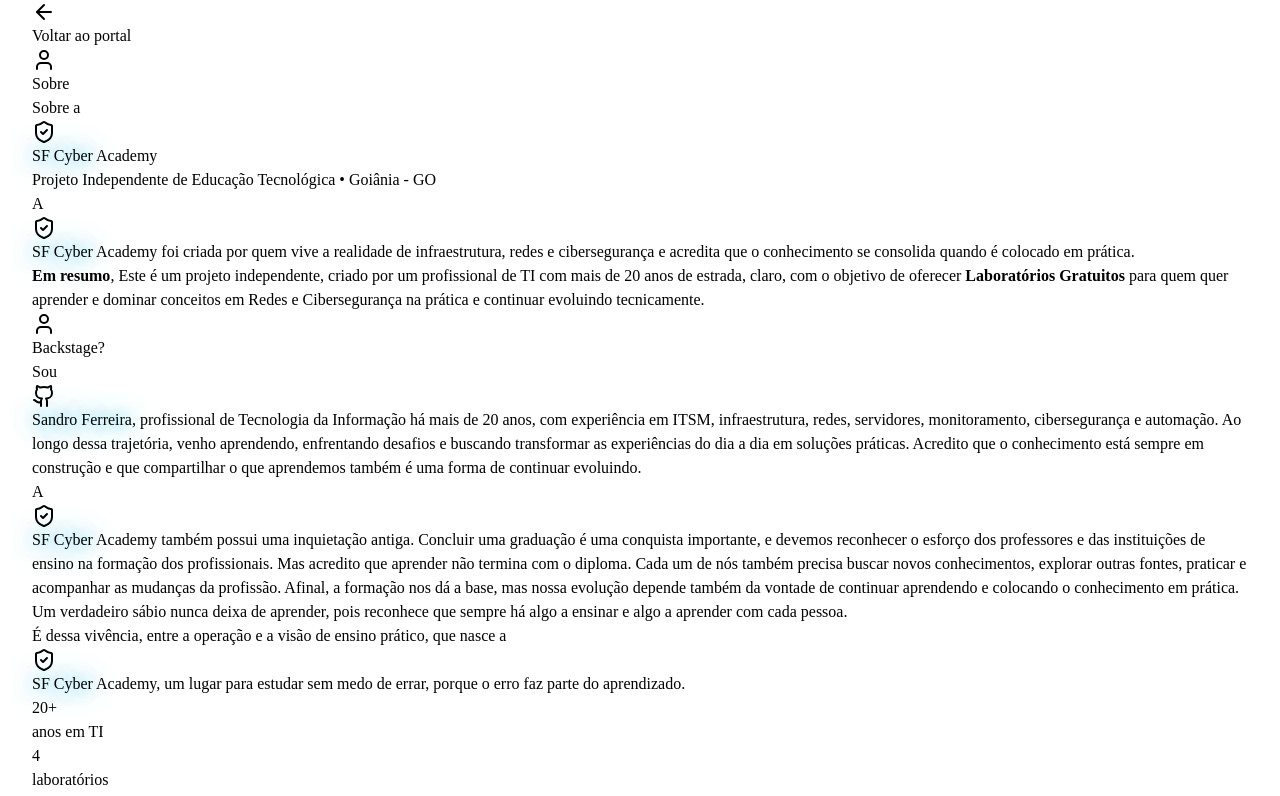
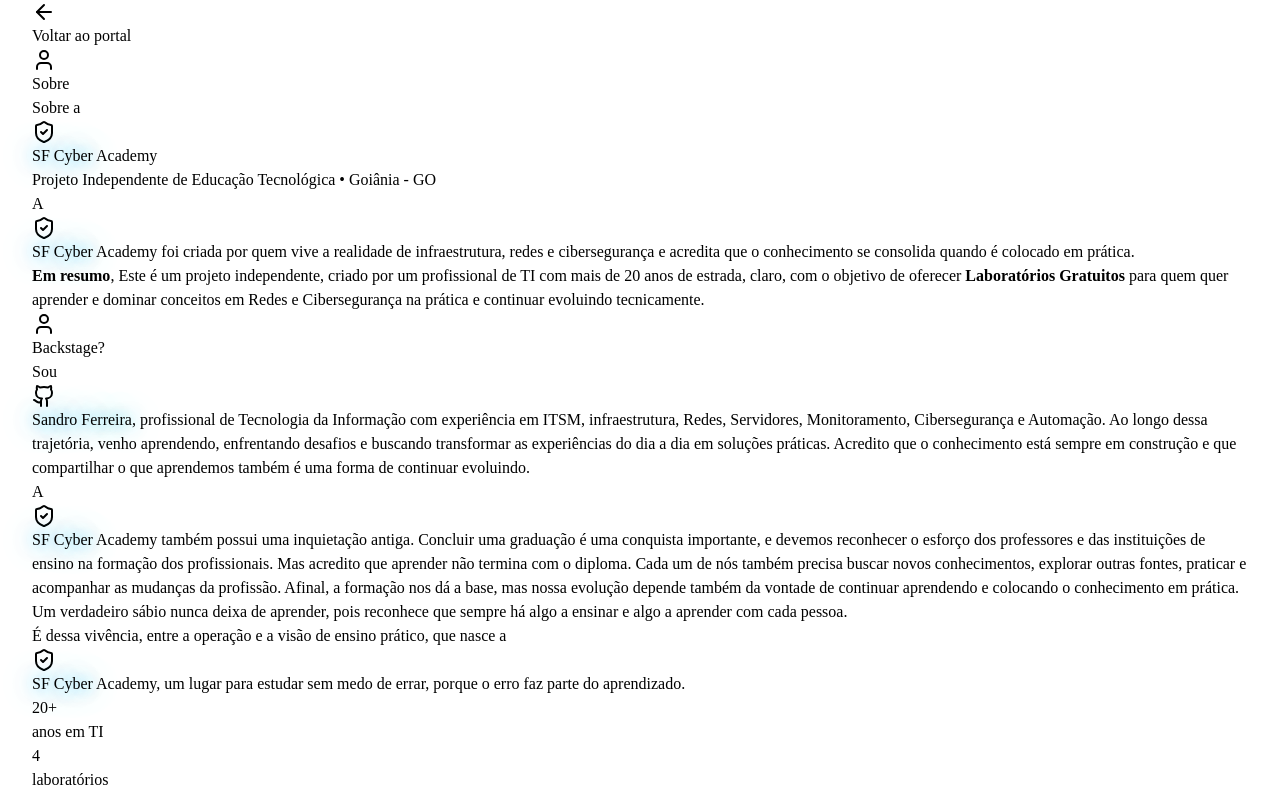
Before and after one commit to sandronsk1977-creator/sf-cyber, a React (Vite) app in the folder client/: page /sobre in a window 1280 px wide. Shown: the top 796 px of the page. Built offline with nearby package versions, Linux system fonts and the light colour scheme.

Commit message:
Update Sobre.tsx

```diff
--- a/client/src/pages/Sobre.tsx
+++ b/client/src/pages/Sobre.tsx
@@ -121,8 +121,8 @@ export default function Sobre() {
                   <Github className="w-4 h-4" />
                   Sandro Ferreira
                 </a>
-                , profissional de Tecnologia da Informação há mais de 20 anos, com experiência em ITSM,
-                infraestrutura, redes, servidores, monitoramento, cibersegurança e automação. Ao
+                , profissional de Tecnologia da Informação com experiência em ITSM,
+                infraestrutura, Redes, Servidores, Monitoramento, Cibersegurança e Automação. Ao
                 longo dessa trajetória, venho aprendendo, enfrentando desafios e buscando transformar
                 as experiências do dia a dia em soluções práticas. Acredito que o conhecimento está
                 sempre em construção e que compartilhar o que aprendemos também é uma forma de
```
